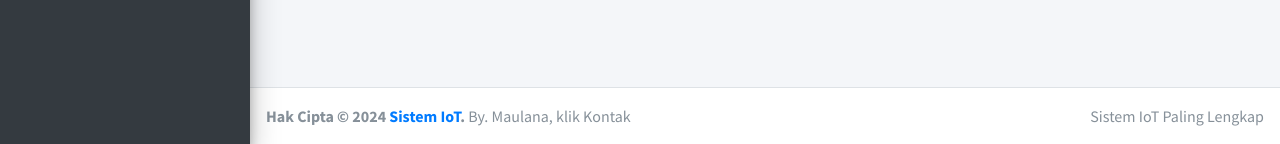
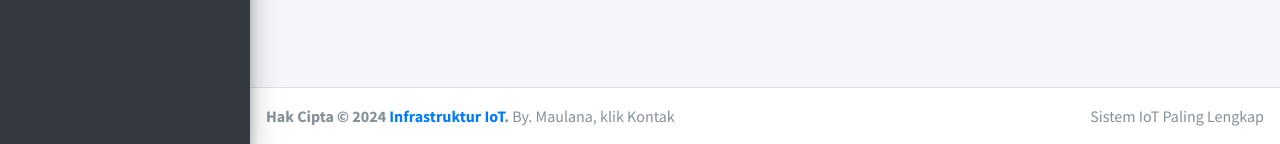
Before and after one commit to ITMaulanaali/iot-server, a PHP site: page /?hal=home in a window 1280 px wide. Shown: the part 656-800 px from the top of the page. Run offline with PHP 8.4, Linux system fonts and the light colour scheme; the visitor is signed in with stand-in values (Sample User, id 1); some libraries are stand-ins or nearby versions.

Commit message:
perubahan infrastuktur

```diff
--- a/inc/footer.php
+++ b/inc/footer.php
@@ -4,5 +4,5 @@
         Sistem IoT Paling Lengkap
     </div>
     <!-- Default to the left -->
-    <strong>Hak Cipta &copy; 2024 <a href="#">Sistem IoT</a>.</strong> By. Maulana, klik Kontak
+    <strong>Hak Cipta &copy; 2024 <a href="#">Infrastruktur IoT</a>.</strong> By. Maulana, klik Kontak
 </footer>
```
